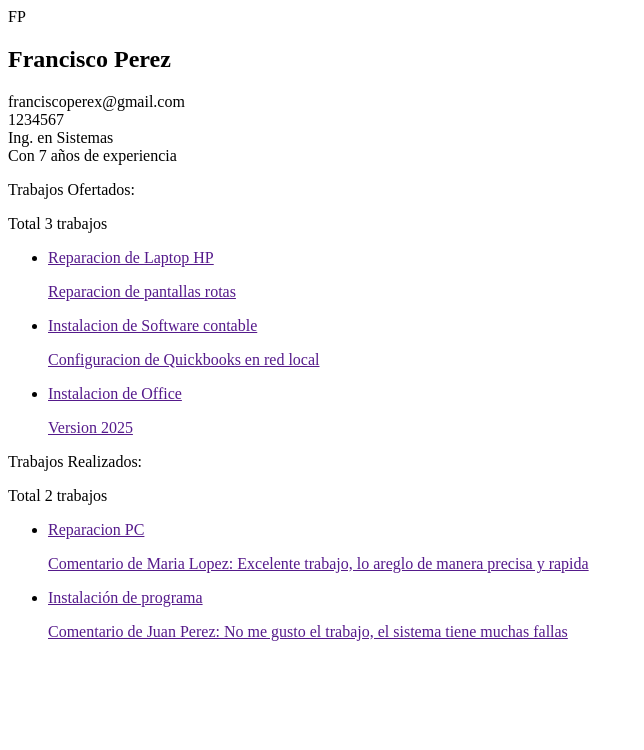
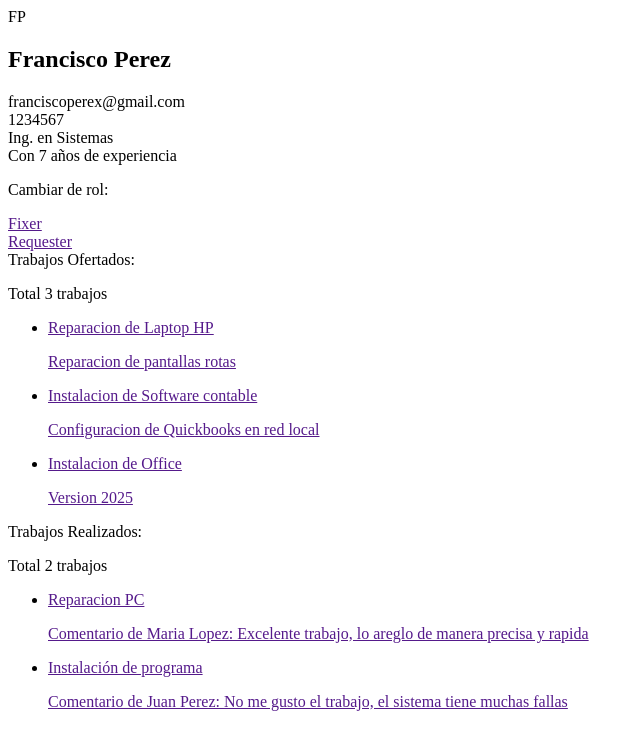
Before and after one commit to Internal-Functionality/Internal_Functionality_PoC_Frontend, a Next.js app: page /act-requesters-hu6 in a window 1280 px wide. Shown: the top 750 px of the page, without its empty margins (0-644 px from the left). Built offline with nearby package versions, Linux system fonts and the light colour scheme.

Commit message:
add RoleBottom component

```diff
--- a/src/app/act-requesters-hu6/page.tsx
+++ b/src/app/act-requesters-hu6/page.tsx
@@ -1,12 +1,16 @@
 import FixerCard from "@/components/components-h6/FixerCard";
 import JobOffersBox from "@/components/components-h6/JobOffersBox";
 import JobRegisterBox from "@/components/components-h6/JobRegisterBox";
+import RoleBottom from "@/components/components-h6/RoleBottom";
 export default function page() {
     return (
         <>
         <div className="flex">
             <div className="max-w-2xl w-full p-6">
                 <FixerCard />
+            </div>
+            <div className="max-w-xl w-full mt-10 ml-25">
+                <RoleBottom />
             </div>
         </div>
         <div className="flex space-x-9 ">
--- a/src/components/components-h6/JobRegisterBox.tsx
+++ b/src/components/components-h6/JobRegisterBox.tsx
@@ -14,7 +14,7 @@ export default function JobRegisterBox(){
                     </Link>
                 </li>
                 <li className="w-full">
-                    <Link href="" className="block bg-blue-100 p-5 border border-black w-full text-2xl rounded-b-xl">
+                    <Link href="" className="block bg-blue-100 p-5 border border-black w-full text-2xl rounded-b-xl shadow-md">
                     Instalación de programa
                     <p className="text-sm mt-3">Comentario de Juan Perez: No me gusto el trabajo, el sistema tiene
                     muchas fallas</p>
--- /dev/null
+++ b/src/components/components-h6/RoleBottom.tsx
@@ -0,0 +1,22 @@
+import Link from "next/link";
+export default function RoleBottom(){
+    return(
+        <div className="flex">
+            <p className="mt-8 mr-5">
+                Cambiar de rol:
+            </p>
+        <div className="max-w-sm w-full mt-5 flex space-x-10 text-center">
+            <div className="w-full hover:bg-blue-300 border border-black rounded-xl">
+                <Link href="" className="block  p-3  w-full ">
+                        Fixer
+                </Link>
+            </div>
+            <div className="w-full hover:bg-blue-300 border border-black rounded-xl">
+                <Link href="" className="block  p-3 w-full">
+                    Requester
+                </Link>
+            </div>
+        </div>
+        </div>
+    );
+}
```
